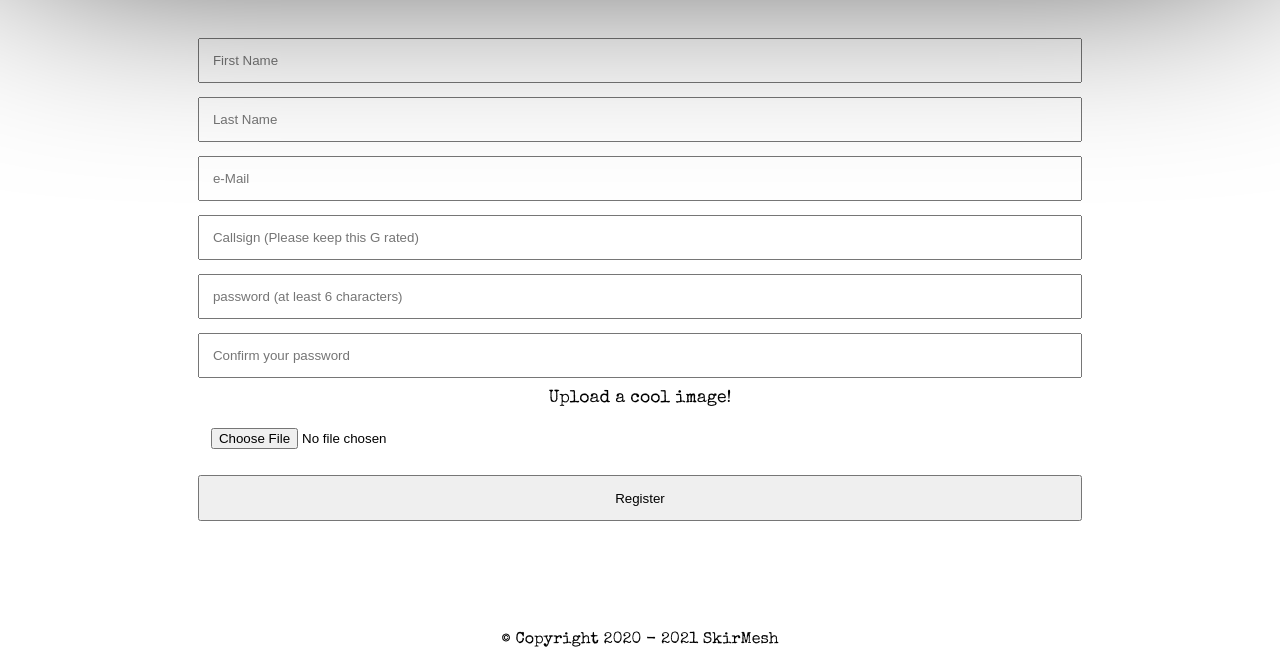
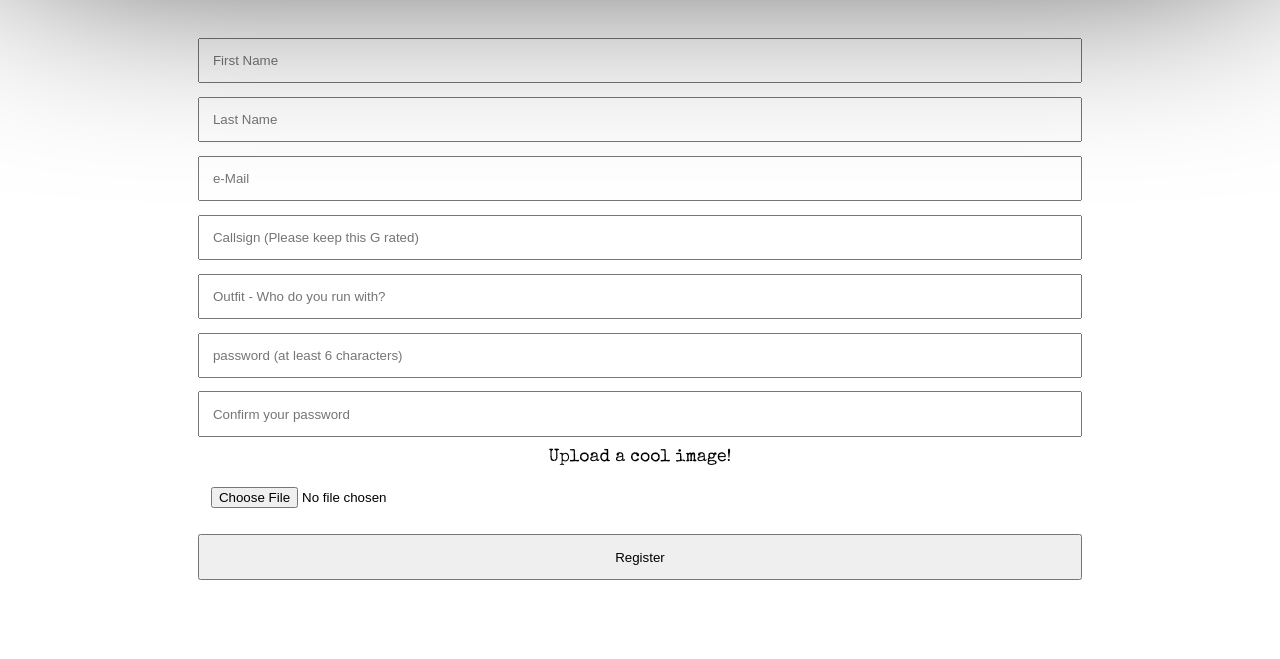
Before and after one commit to bharathram89/skirmesh-app, a Flask app: page /register in a window 1280 px wide. Shown: the part 338-997 px from the top of the page. Run offline with Flask 2, Linux system fonts and the light colour scheme; parts of the project's set-up code (start-up, migrations or seed data) failed here and were passed over; some libraries are stand-ins or nearby versions.

Commit message:
change the default display when no outfit is available and allow adding an outfit

```diff
--- a/models/forms.py
+++ b/models/forms.py
@@ -27,7 +27,11 @@ class RegisterAccountForm(FlaskForm):
 
     callsign  = TextField('',
                           [validators.DataRequired(), validators.Length(min=1, max=20)],
-                          render_kw={"placeholder": "Callsign (Please keep this G rated)", "autocomplete":"on"})
+                          render_kw={"placeholder": "Callsign (Please keep this G rated)", "autocomplete":"off"})
+
+    outfit    = TextField('',
+                          [validators.Optional(), validators.Length(min=1, max=20)],
+                          render_kw={"placeholder": "Outfit - Who do you run with?", "autocomplete":"off"})
 
     email     = TextField('',
                           [validators.DataRequired(), validators.Email(check_deliverability=True)],
@@ -80,6 +84,10 @@ class UpdateAccountForm(FlaskForm):
                           [validators.DataRequired(), validators.Length(min=1, max=20)],
                           render_kw={"placeholder": "Last Name", "autocomplete":"on"})
 
+    outfit    = TextField('',
+                          [validators.Optional(), validators.Length(min=1, max=20)],
+                          render_kw={"placeholder": "Outfit - Who do you run with?", "autocomplete":"off"})
+
     email     = TextField('',
                           [validators.DataRequired(), validators.Email(check_deliverability=True)],
                           render_kw={"placeholder": "e-Mail", "autocomplete":"on"})
--- a/routes/registration.py
+++ b/routes/registration.py
@@ -67,13 +67,15 @@ def register():
             user.firstname = form.firstname.data
             user.lastname  = form.lastname.data
             user.email     = form.email.data
+            user.outfit    = form.outfit.data if form.outfit else None
 
         else:
 
             user = Player(callsign  = form.callsign.data,
                           email     = form.email.data,
                           firstname = form.firstname.data,
-                          lastname  = form.lastname.data)
+                          lastname  = form.lastname.data,
+                          outfit    = form.outfit.data if form.outfit else None)
 
             user.set_password(form.password.data)
 
--- a/templates/player_profile.html
+++ b/templates/player_profile.html
@@ -5,7 +5,7 @@
 
 <link rel="stylesheet" type="text/css" href="../static/css/player_profile.css" charset="utf-8" />
 
-<h1 style="text-transform: none"> {{ user.outfit or "[Your squad here]" }}: {{ user.callsign }}</h1>
+<h1 style="text-transform: none"> {{ (user.outfit + " | ") if user.outfit else "" }} {{ user.callsign }}</h1>
 
 
 <div class="playerInfo">
--- a/templates/register.html
+++ b/templates/register.html
@@ -16,14 +16,18 @@
             {{ form.csrf_token }}
             {{render_field(form.firstname)}}
             {{render_field(form.lastname)}}
+
             {{render_field(form.email)}}
 
             {% if not current_user.is_authenticated %}
+                {{render_field(form.callsign)}}
+            {% endif %}
 
-                {{render_field(form.callsign)}}
+            {{render_field(form.outfit)}}
+
+            {% if not current_user.is_authenticated %}
                 {{render_field(form.password)}}
                 {{render_field(form.confirm)}}
-
             {% endif %}
 
             {{render_field(form.image)}}
```
